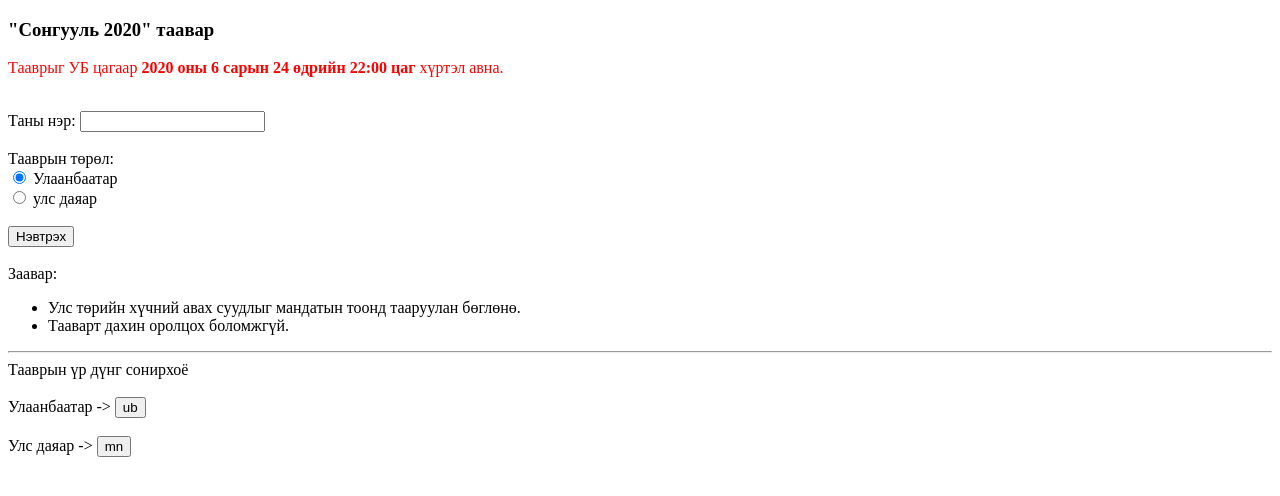
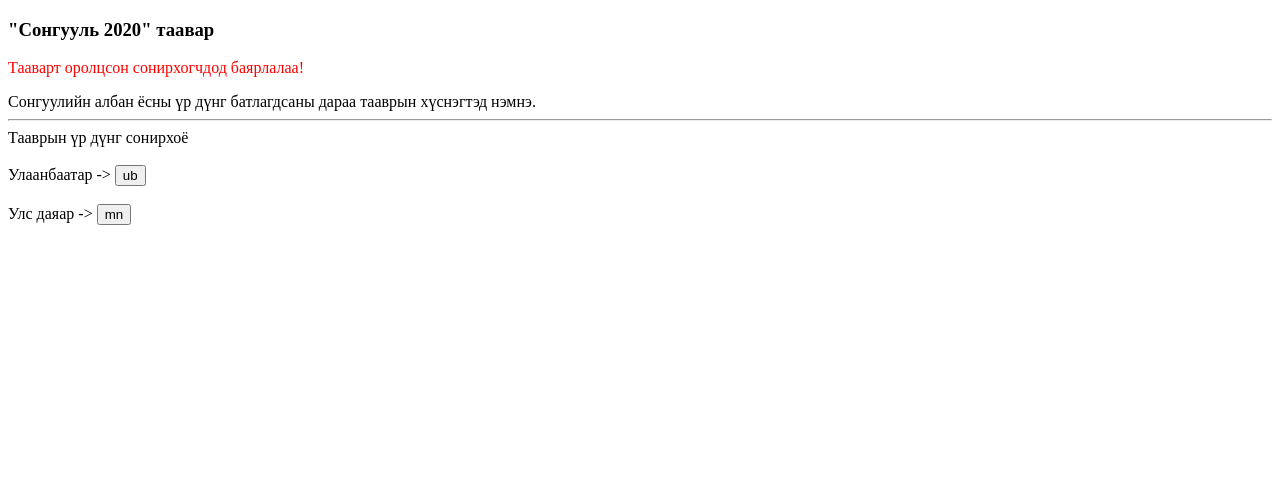
Before and after one commit to ebold/songuuli, a Flask app: page / in a window 1280 px wide. Shown: the top 496 px of the page. Run offline with Flask 2, Linux system fonts and the light colour scheme.

Commit message:
make the poll closed

```diff
--- a/templates/hello.html
+++ b/templates/hello.html
@@ -6,30 +6,9 @@
 <body>
 <h3>{{ data.title }}</h3>
 
-<p style="color:red;">Тааврыг УБ цагаар <b>2020 оны 6 сарын 24 өдрийн 22:00 цаг</b> хүртэл авна.</p>
+<p style="color:red;">Тааварт оролцсон сонирхогчдод баярлалаа!</p>
 
-<br>
-<form action="/hello">
-  <label for="username">Таны нэр: </label>
-  <input type="text" id="username" name="username"><br><br>
-
-  <label for="comment">Тааврын төрөл: </label><br>
-
-  <input type="radio" id="ub" name="region" value="ub" checked>
-  <label for="ub">Улаанбаатар</label><br>
-
-  <input type="radio" id="mn" name="region" value="mn">
-  <label for="mn">улс даяар</label><br><br>
-
-  <input type="submit" value="Нэвтрэх"/>
-</form>
-<br>
-
-Заавар:
-<ul>
-  <li>Улс төрийн хүчний авах суудлыг мандатын тоонд тааруулан бөглөнө.</li>
-  <li>Тааварт дахин оролцох боломжгүй.</li>
-</ul>
+Сонгуулийн албан ёсны үр дүнг батлагдсаны дараа тааврын хүснэгтэд нэмнэ.
 
 <hr>
 
```
